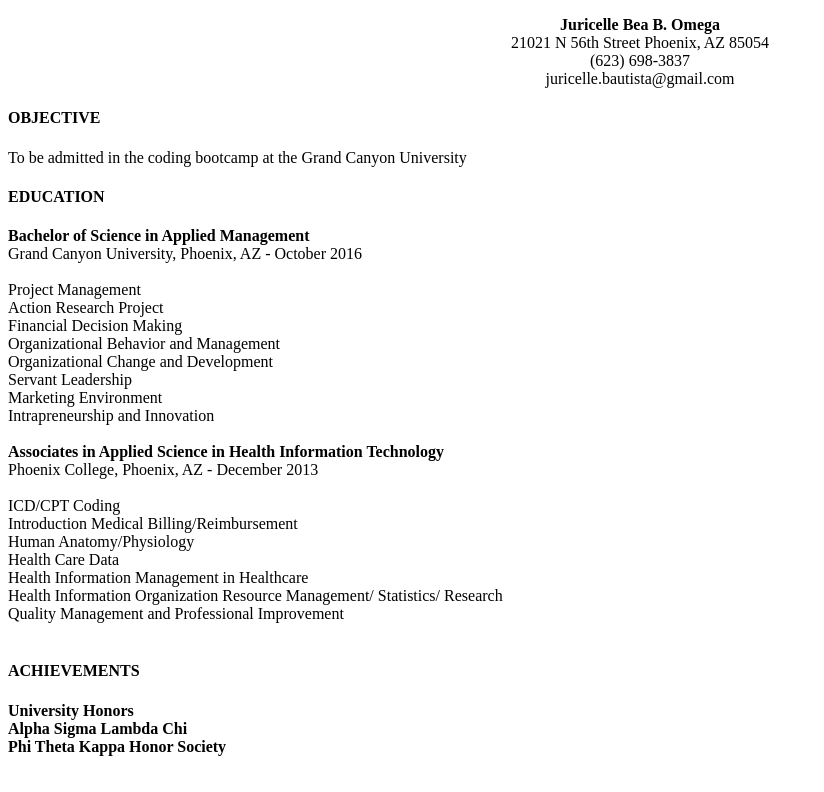
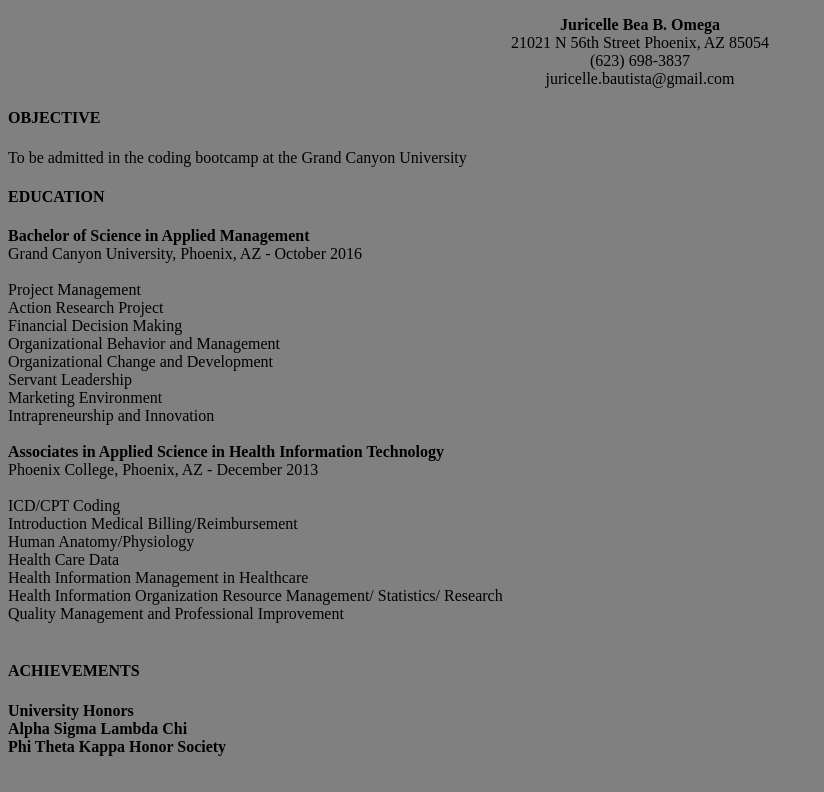
Before and after one commit to BeaOmega/BeaOmega.github.io, a plain HTML site: page index.html in a window 1280 px wide. Shown: the top 792 px of the page, without its empty margins (0-824 px from the left). Drawn offline with Linux system fonts and the light colour scheme.

Commit message:
Update style.css

```diff
--- a/style.css
+++ b/style.css
@@ -9,7 +9,3 @@ html, head {
    height: 100%;
    background-color: grey;
 }
-html, body {
-   height: 100%;
-   background-color: white;
-}
```
